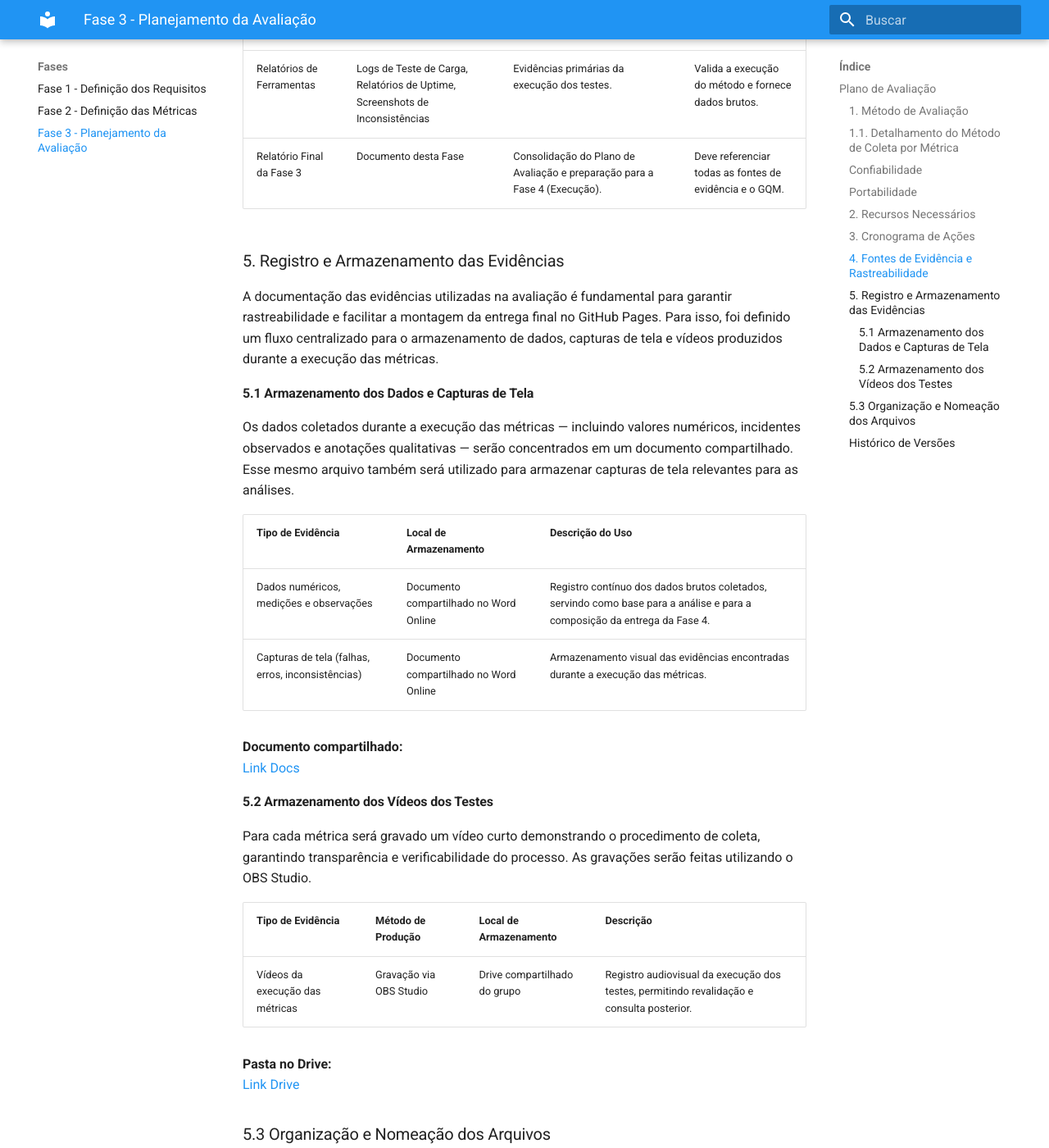
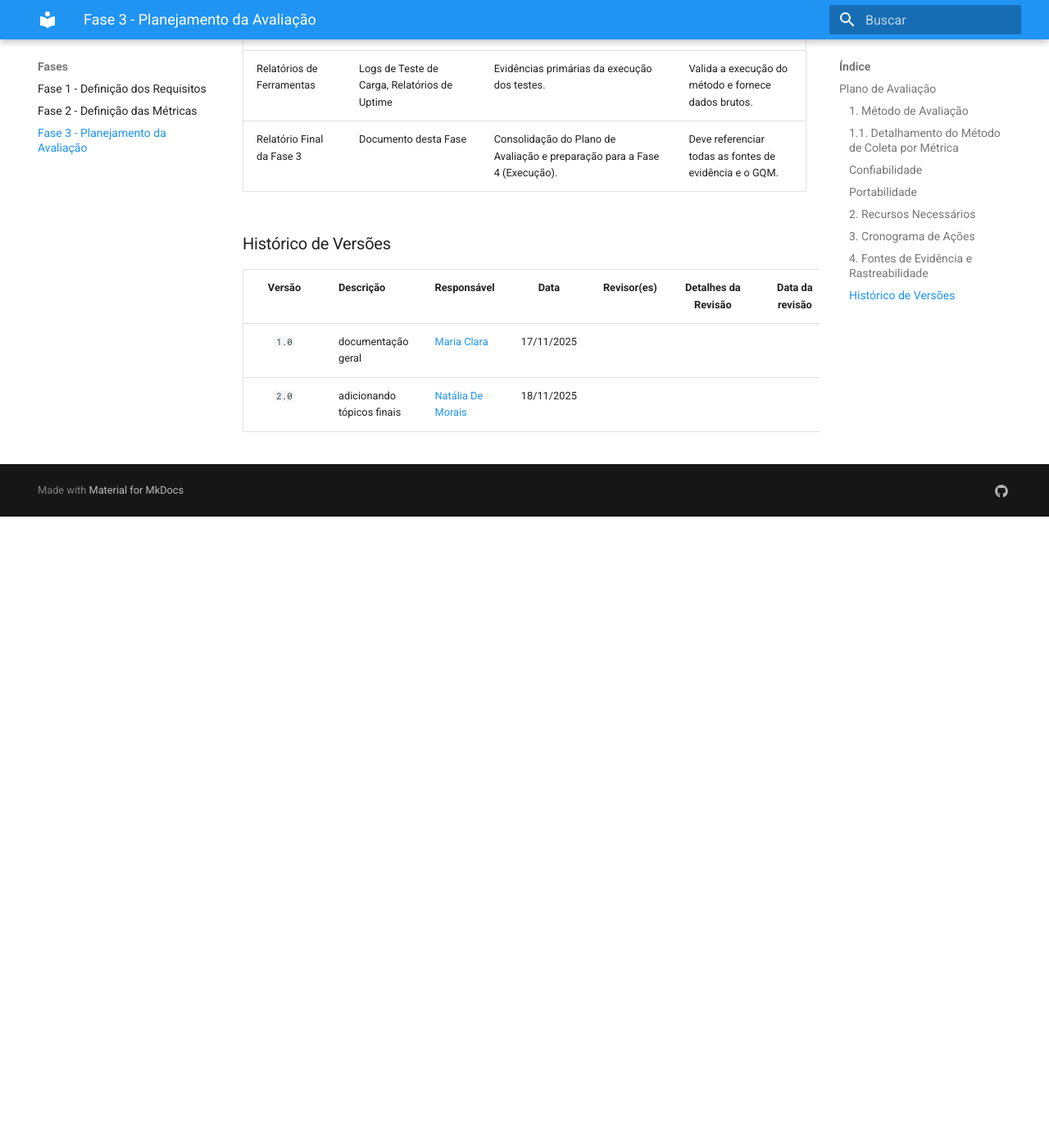
Before and after one commit to FCTE-Qualidade-de-Software-1/2025-2_T02_FRANCES-ALLEN, an MkDocs documentation site: the page built from docs/fase3.md, in a window 1280 px wide and 1400 px high, scrolled down 4057 px. Shown: the whole window at 82% size. Built offline with MkDocs 1.6.1 and Material for MkDocs 9.7.7, drawn with Linux system fonts in a browser that asks for light colours; after the commit the page ends 4687 px from its top, so only the background shows below that; some of the changed text lies outside the part shown.

Commit message:
rastreabilidade

````diff
--- a/docs/fase3.md
+++ b/docs/fase3.md
@@ -71,45 +71,9 @@ A rastreabilidade é crucial para garantir a validade e a auditabilidade da aval
 |----------------------------------------|------------------------------------------------------------|---------------------------------------------------------------------|--------------------------------------------------------------------|
 | Definição da Avaliação (Fase 2)        | Documento GQM (Seção 1)                                    | Roteiro formal que define o que e como medir.                      | O plano de coleta deve ser 100% fiel ao GQM da Fase 2.             |
 | Dados Brutos Coletados                 | Planilha de Coleta de Dados                                | Armazenamento dos resultados numéricos e qualitativos (ex: contagem de inconsistências, percentuais de uptime). | Garante a auditabilidade e a base para o julgamento.               |
-| Relatórios de Ferramentas              | Logs de Teste de Carga, Relatórios de Uptime, Screenshots de Inconsistências | Evidências primárias da execução dos testes.                       | Valida a execução do método e fornece dados brutos.                |
+| Relatórios de Ferramentas              | Logs de Teste de Carga, Relatórios de Uptime | Evidências primárias da execução dos testes.                       | Valida a execução do método e fornece dados brutos.                |
 | Relatório Final da Fase 3              | Documento desta Fase                                       | Consolidação do Plano de Avaliação e preparação para a Fase 4 (Execução). | Deve referenciar todas as fontes de evidência e o GQM.             |
 
-### 5. Registro e Armazenamento das Evidências
-
-A documentação das evidências utilizadas na avaliação é fundamental para garantir rastreabilidade e facilitar a montagem da entrega final no GitHub Pages. Para isso, foi definido um fluxo centralizado para o armazenamento de dados, capturas de tela e vídeos produzidos durante a execução das métricas.
-
-#### 5.1 Armazenamento dos Dados e Capturas de Tela
-
-Os dados coletados durante a execução das métricas — incluindo valores numéricos, incidentes observados e anotações qualitativas — serão concentrados em um documento compartilhado. Esse mesmo arquivo também será utilizado para armazenar capturas de tela relevantes para as análises.
-
-| Tipo de Evidência | Local de Armazenamento | Descrição do Uso |
-|-------------------|------------------------|------------------|
-| Dados numéricos, medições e observações | Documento compartilhado no Word Online | Registro contínuo dos dados brutos coletados, servindo como base para a análise e para a composição da entrega da Fase 4. |
-| Capturas de tela (falhas, erros, inconsistências) | Documento compartilhado no Word Online | Armazenamento visual das evidências encontradas durante a execução das métricas. |
-
-**Documento compartilhado:**
-[Link Docs](https://unbbr-my.sharepoint.com/:w:/g/personal/221037975_aluno_unb_br/EQaMnxEFQ0xNr9om1JMM5qcB_tgKDlwD1MvL30p7NcQyuQ?e=hA52o8)
-
-#### 5.2 Armazenamento dos Vídeos dos Testes
-
-Para cada métrica será gravado um vídeo curto demonstrando o procedimento de coleta, garantindo transparência e verificabilidade do processo. As gravações serão feitas utilizando o OBS Studio.
-
-| Tipo de Evidência | Método de Produção | Local de Armazenamento | Descrição |
-|-------------------|---------------------|--------------------------|-----------|
-| Vídeos da execução das métricas | Gravação via OBS Studio | Drive compartilhado do grupo | Registro audiovisual da execução dos testes, permitindo revalidação e consulta posterior. |
-
-**Pasta no Drive:**
-[Link Drive](https://drive.google.com/drive/u/2/folders/1EvH_bwVREh9tQuWpEAW8DweIy_RwK5xP)
-
-### 5.3 Organização e Nomeação dos Arquivos
-
-Para manter consistência e facilitar a integração com a página final, os arquivos seguirão o padrão de nomeação:
-
- ```
-    <métrica>_<tipo_de_evidência>_<data>
-    ex: M2_erro500_video_2025-11-20
-    ex: M1_uptime_print_2025-11-19
- ```
 
 
 ### Histórico de Versões
````
